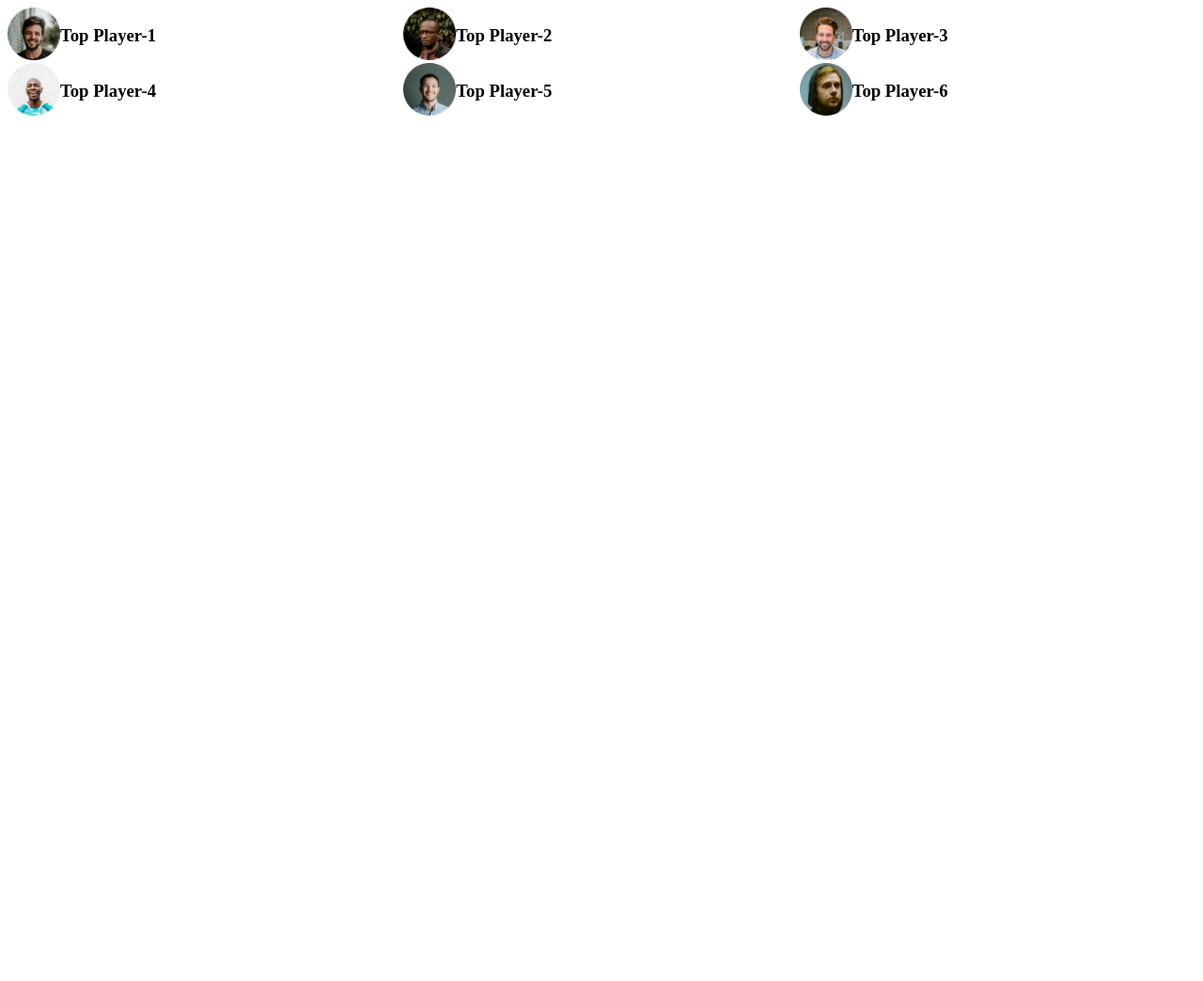
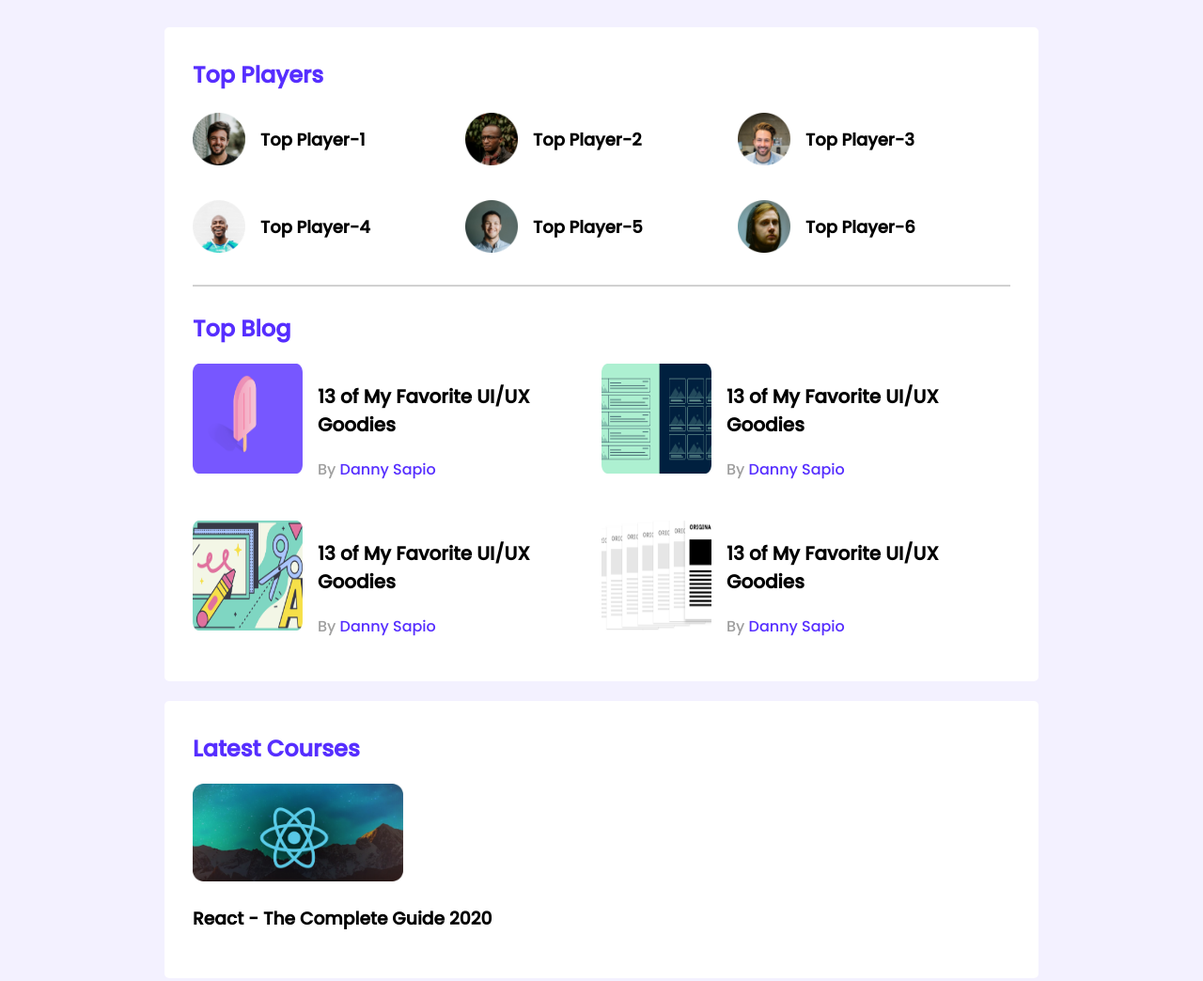
Before and after one commit to rahidhaque/leader-board-css3, a plain HTML site: page index.html in a window 1280 px wide. Shown: the whole page at 94% size. Before the commit the page ends 800 px from the top, so only its background shows below. Drawn offline with Linux system fonts and the light colour scheme.

Commit message:
Doing course part

```diff
--- a/index.html
+++ b/index.html
@@ -15,38 +15,102 @@
     <header>
         <!-- header end -->
     </header>
+    <main>
         <!-- top players and top blogs -->
-    <section>
+        <section class="container">
             <div class="top-players">
+                <h2 class="section-title">Top Players</h2>
+                <div class="players">
                     <!-- .player*6>img[src="images/players/player-$.png"]+h3{Top Player-$} -->
                     <div class="player">
                         <img src="images/players/player-1.png" alt="">
-                <h3>Top Player-1</h3>
+                        <h3 class="player-name">Top Player-1</h3>
                     </div>
                     <div class="player">
                         <img src="images/players/player-2.png" alt="">
-                <h3>Top Player-2</h3>
+                        <h3 class="player-name">Top Player-2</h3>
                     </div>
                     <div class="player">
                         <img src="images/players/player-3.png" alt="">
-                <h3>Top Player-3</h3>
+                        <h3 class="player-name">Top Player-3</h3>
                     </div>
                     <div class="player">
                         <img src="images/players/player-4.png" alt="">
-                <h3>Top Player-4</h3>
+                        <h3 class="player-name">Top Player-4</h3>
                     </div>
                     <div class="player">
                         <img src="images/players/player-5.png" alt="">
-                <h3>Top Player-5</h3>
+                        <h3 class="player-name">Top Player-5</h3>
                     </div>
                     <div class="player">
                         <img src="images/players/player-6.png" alt="">
-                <h3>Top Player-6</h3>
+                        <h3 class="player-name">Top Player-6</h3>
+                    </div>
+                </div>
+            </div>
+            <hr>
+            <div class="top-blogs"></div>
+            <h2 class="section-title">Top Blog</h2>
+            <div class="blogs">
+                <article class="blog">
+                    <div class="thumbnail">
+                        <img src="images/blogs/blog-1.png" alt="">
+                    </div>
+                    <div class="blog-info">
+                        <h3 class="blog-title">13 of My Favorite UI/UX Goodies</h3>
+                        <p class="blog-author">By <a href="">Danny Sapio</a></p>
                     </div>
 
+                </article>
+                <article class="blog">
+                    <div class="thumbnail">
+                        <img src="images/blogs/blog-2.png" alt="">
+                    </div>
+                    <div class="blog-info">
+                        <h3 class="blog-title">13 of My Favorite UI/UX Goodies</h3>
+                        <p class="blog-author">By <a href="">Danny Sapio</a></p>
+                    </div>
 
+                </article>
+                <article class="blog">
+                    <div class="thumbnail">
+                        <img src="images/blogs/blog-3.png" alt="">
+                    </div>
+                    <div class="blog-info">
+                        <h3 class="blog-title">13 of My Favorite UI/UX Goodies</h3>
+                        <p class="blog-author">By <a href="">Danny Sapio</a></p>
+                    </div>
+
+                </article>
+                <article class="blog">
+                    <div class="thumbnail">
+                        <img src="images/blogs/blog-4.png" alt="">
+                    </div>
+                    <div class="blog-info">
+                        <h3 class="blog-title">13 of My Favorite UI/UX Goodies</h3>
+                        <p class="blog-author">By <a href="">Danny Sapio</a></p>
+                    </div>
+
+                </article>
             </div>
         </section>
+        <!-- Latest Courses -->
+        <section class="container">
+            <h2 class="section-title">Latest Courses</h2>
+            <div class="courses">
+                <div class="course">
+                    <div class="course-banner">
+                        <img src="images/courses/course-1.png" alt="">
+                    </div>
+                </div>
+                <div class="course-info">
+                    <h3 class="course-title">React - The Complete
+                        Guide 2020</h3>
+                    <p class="course-author"></p>
+                </div>
+            </div>
+        </section>
+    </main>
 </body>
 
 </html>
--- a/styles/style.css
+++ b/styles/style.css
@@ -1,13 +1,86 @@
+/* fonts */
+@import url('https://fonts.googleapis.com/css2?family=Poppins:wght@500&display=swap');
+/* common styles or utilities*/
+body{
+    font-family: 'Poppins', sans-serif;
+    background-color: #F3F1FF;
+}
+main{
+    display: flex;
+    flex-direction: column;
+    align-items: center;
+}
+.container{
+    background-color: #FFFFFF;
+    width: 870px;
+    padding: 30px 30px;
+    border-radius: 5px;
+    margin-top: 21px;
+}
+hr{
+   border: 1px solid #D1D1D1;
+   margin-bottom: 27px;
+}
 /* top players style */
 .top-players{
+margin-bottom: 30px;
+}
+.section-title{
+    color: #562EFF;
+    font-size: 24px;
+    margin-top: 3px;
+}
+.players{
     display: grid;
     /* grid-template-columns: 1fr, 1fr, 1fr; */
     grid-template-columns: repeat(3,1fr);
+    grid-row-gap: 30px;
 }
 .player{
     display: flex;
+    align-items: center;
 }
 .player img{
     width: 56px;
     height: 56px;
 }
+.player-name{
+    margin-left: 16px;
+    font-size: 18px;
+}
+/*---------------------
+ top blog styles
+ ------------*/
+ .blogs{
+     display: grid;
+     grid-template-columns: repeat(2, 1fr);
+     grid-row-gap: 26px;
+ }
+ .blog{
+     display: flex;
+ }
+ .blog .thumbnail img{
+     width: 117px;
+     height: 117px;
+ }
+ .blog-info{
+     margin-left: 16px;
+ }
+ .blog-title{
+     font-size: 20px;
+ }
+ .blog-author{
+     color: #9F9F9F;
+     font-size: 16px;
+ }
+ .blog-author a{
+     text-decoration: none;
+     font-size: 16px;
+     color: #562EFF;
+ }
+
+ /* Style of courses */
+ .course .course-banner img{
+     width: 224px;
+     height: 104;
+ }
```
Lines whose indentation alone changed are shown as unchanged.
